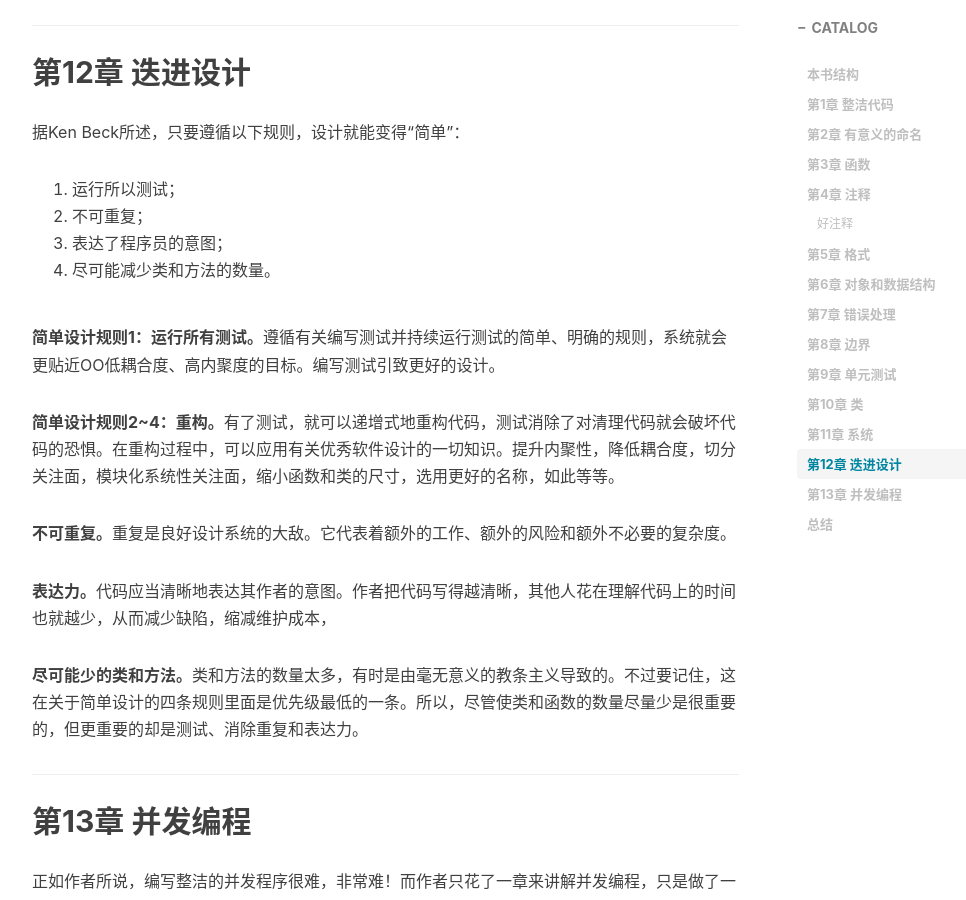
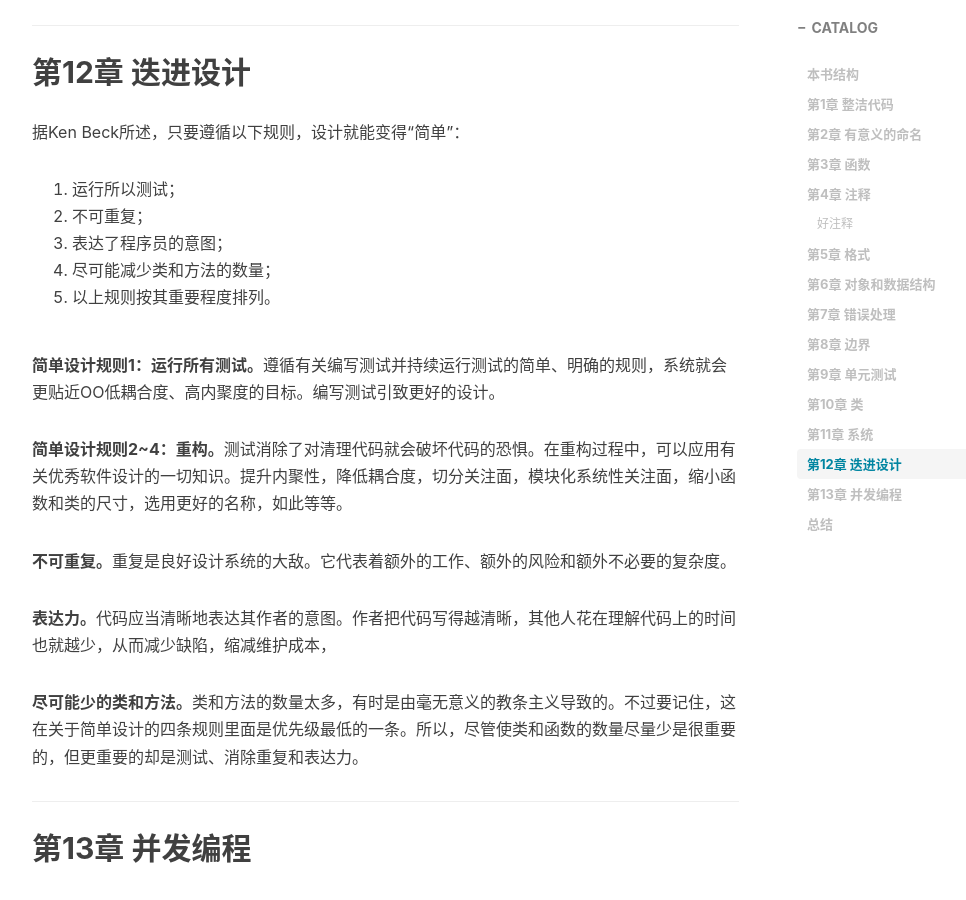
Before and after one commit to wudashan/wudashan.github.io, a Jekyll site: the page built from _posts/2017-05-03-Clean-Code-Read-Notes.markdown, in a window 1280 px wide and 900 px high, scrolled down 7324 px. Shown: the whole window, without its empty margins (233-1199 px from the left). Built offline with Jekyll 4.4.1, drawn with Linux system fonts in a browser that asks for light colours; nearby versions of some CDN libraries; comment, search, counter and statistics services are not loaded.

Commit message:
更新第十二章

```diff
--- a/_posts/2017-05-03-Clean-Code-Read-Notes.markdown
+++ b/_posts/2017-05-03-Clean-Code-Read-Notes.markdown
@@ -215,17 +215,19 @@ String outputDir = context.getOptions().getScratchDir().getAbsolutePath();
  1. 运行所以测试；
  2. 不可重复；
  3. 表达了程序员的意图；
- 4. 尽可能减少类和方法的数量。
+ 4. 尽可能减少类和方法的数量；
+ 5. 以上规则按其重要程度排列。
 
 **简单设计规则1：运行所有测试。**遵循有关编写测试并持续运行测试的简单、明确的规则，系统就会更贴近OO低耦合度、高内聚度的目标。编写测试引致更好的设计。
 
-**简单设计规则2~4：重构。**有了测试，就可以递增式地重构代码，测试消除了对清理代码就会破坏代码的恐惧。在重构过程中，可以应用有关优秀软件设计的一切知识。提升内聚性，降低耦合度，切分关注面，模块化系统性关注面，缩小函数和类的尺寸，选用更好的名称，如此等等。
+**简单设计规则2~4：重构。**测试消除了对清理代码就会破坏代码的恐惧。在重构过程中，可以应用有关优秀软件设计的一切知识。提升内聚性，降低耦合度，切分关注面，模块化系统性关注面，缩小函数和类的尺寸，选用更好的名称，如此等等。
 
 **不可重复。**重复是良好设计系统的大敌。它代表着额外的工作、额外的风险和额外不必要的复杂度。
 
 **表达力。**代码应当清晰地表达其作者的意图。作者把代码写得越清晰，其他人花在理解代码上的时间也就越少，从而减少缺陷，缩减维护成本，
 
 **尽可能少的类和方法。**类和方法的数量太多，有时是由毫无意义的教条主义导致的。不过要记住，这在关于简单设计的四条规则里面是优先级最低的一条。所以，尽管使类和函数的数量尽量少是很重要的，但更重要的却是测试、消除重复和表达力。
+
 
 ---
 
```
